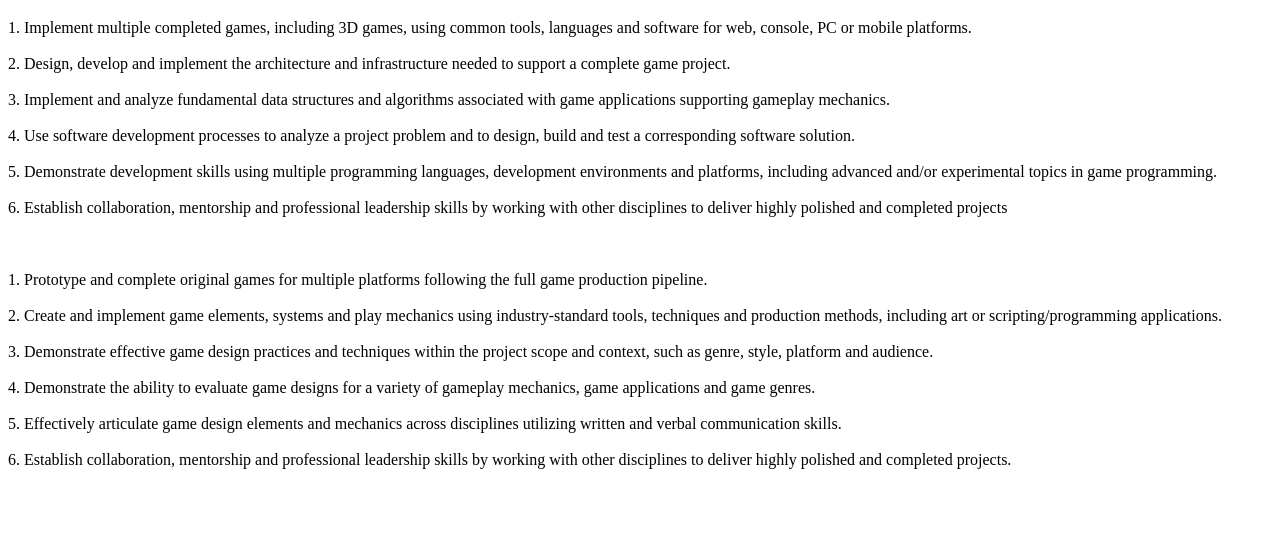
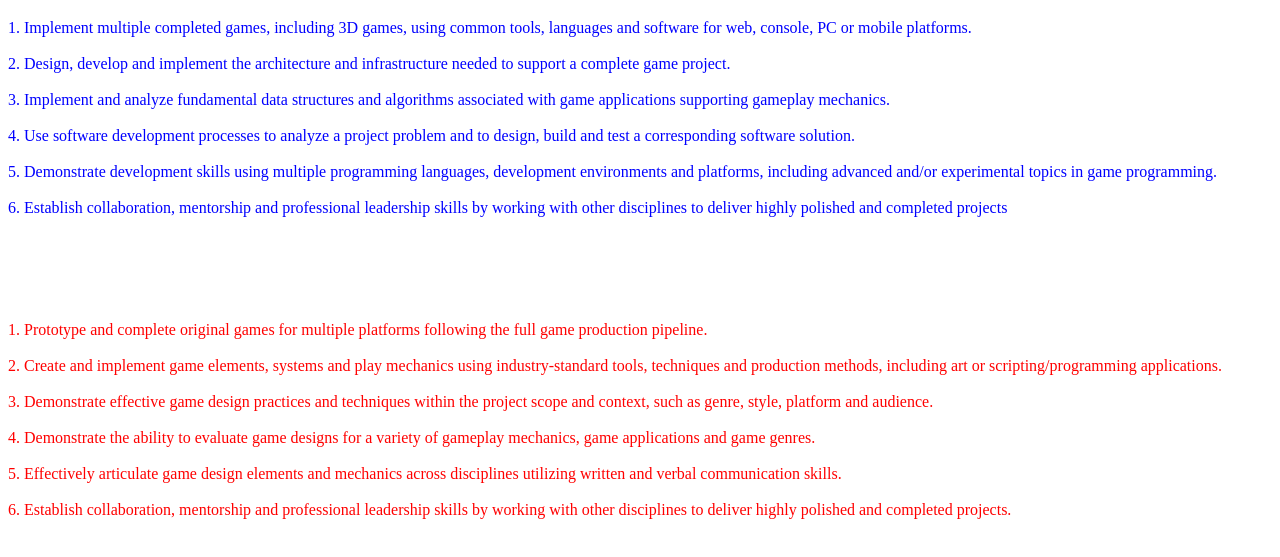
Before and after one commit to TBurton858/IntroProgramming-csc102-, a plain HTML site: page boards.html in a window 1280 px wide. Shown: the part 61-618 px from the top of the page. Drawn offline with Linux system fonts and the light colour scheme.

Commit message:
Add files via upload
Added color to some texts (9/17/24)

```diff
--- a/boards.html
+++ b/boards.html
@@ -12,8 +12,9 @@
 <body>
     <!--the body section holds the text and images that we want to show the user-->
     <h1>Welcome to my CSC102 Boards Page</h1>
-    <!--p is paragraph tag; has spacing around it by-->
-    <p>
+    <!--p is paragraph tag; has spacing around it by. Color changes text color.-->
+    <p style = color:blue>
+        <!--For my game programming degree.-->
         1. Implement multiple completed games, including 3D games, using common tools, languages and software for web,
 console, PC or mobile platforms.
         <br>
@@ -35,10 +36,13 @@ including advanced and/or experimental topics in game programming.
         <br>
         6. Establish collaboration, mentorship and professional leadership skills by working with other disciplines to deliver highly
 polished and completed projects
+    </p>
         <br>
         <br>
         <br>
         <br>
+        <p style = color:red>
+        <!--For my game design degree.-->
         1. Prototype and complete original games for multiple platforms following the full game production pipeline.
         <br>
         <br>
```
